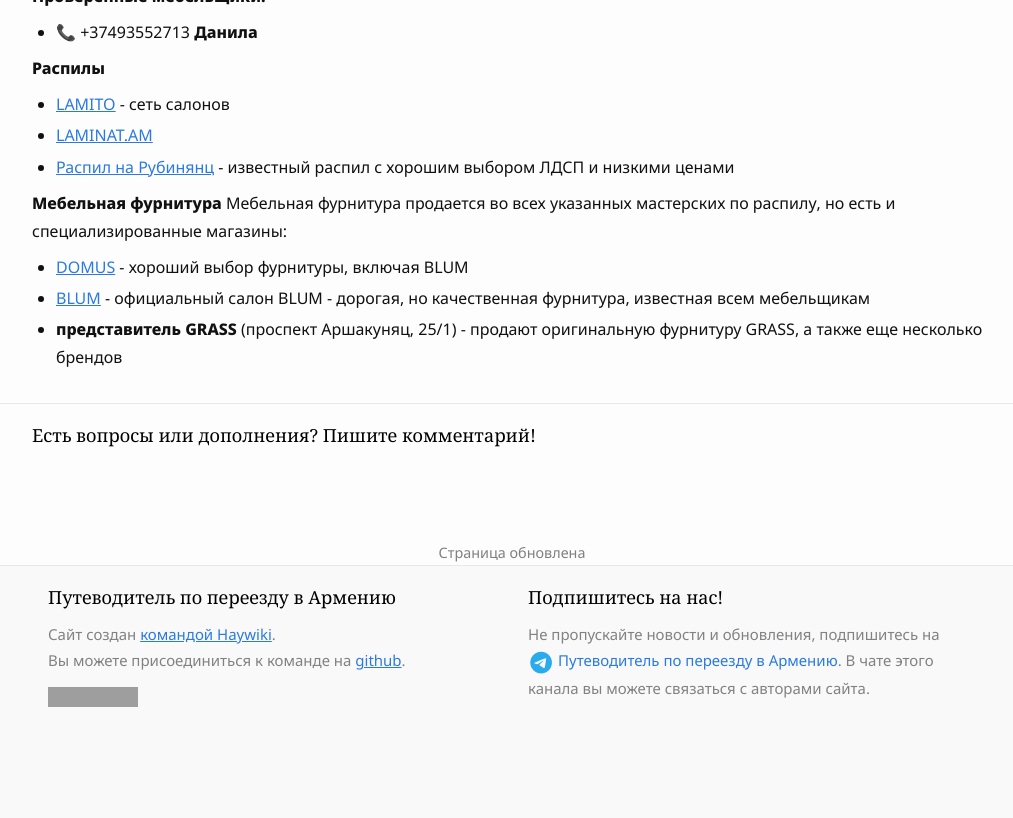
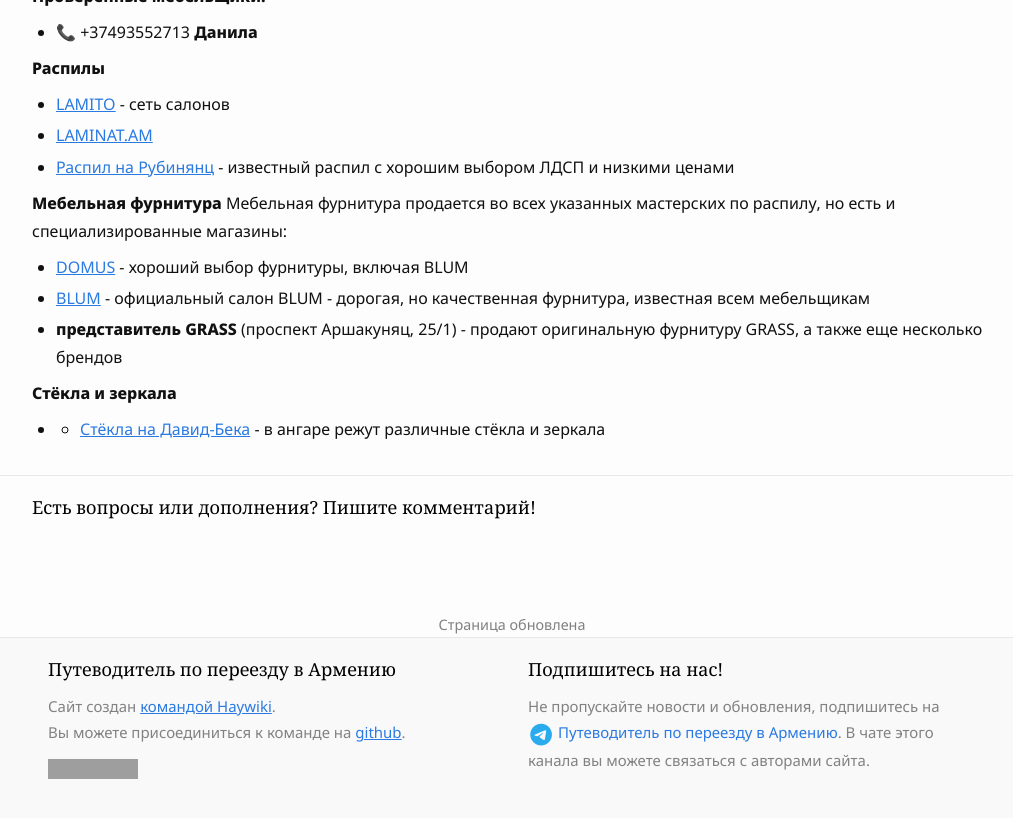
Before and after one commit to haywiki/haywiki.github.io, a Jekyll site: the page built from home/index.md, in a window 1280 px wide and 900 px high, scrolled down 1582 px. Shown: the top 818 px of the window, without its empty margins (128-1141 px from the left). Built offline with Jekyll 4.4.1, drawn with Linux system fonts in a browser that asks for light colours; nearby versions of some CDN libraries; a script that is not in the unit is left out; grey boxes are pictures that could not be loaded.

Commit message:
Update index.md
добавлено: резка стекол и зеркал

```diff
--- a/home/index.md
+++ b/home/index.md
@@ -47,3 +47,6 @@
 - [DOMUS](https://domus.am/) - хороший выбор фурнитуры, включая BLUM
 - [BLUM](https://blumart.am/) - официальный салон BLUM - дорогая, но качественная фурнитура, известная всем мебельщикам
 - **представитель GRASS** (проспект Аршакуняц, 25/1) - продают оригинальную фурнитуру GRASS, а также еще несколько брендов
+
+**Стёкла и зеркала**
+- - [Стёкла на Давид-Бека](https://yandex.ru/maps/-/CDe84WPV) - в ангаре режут различные стёкла и зеркала
```
